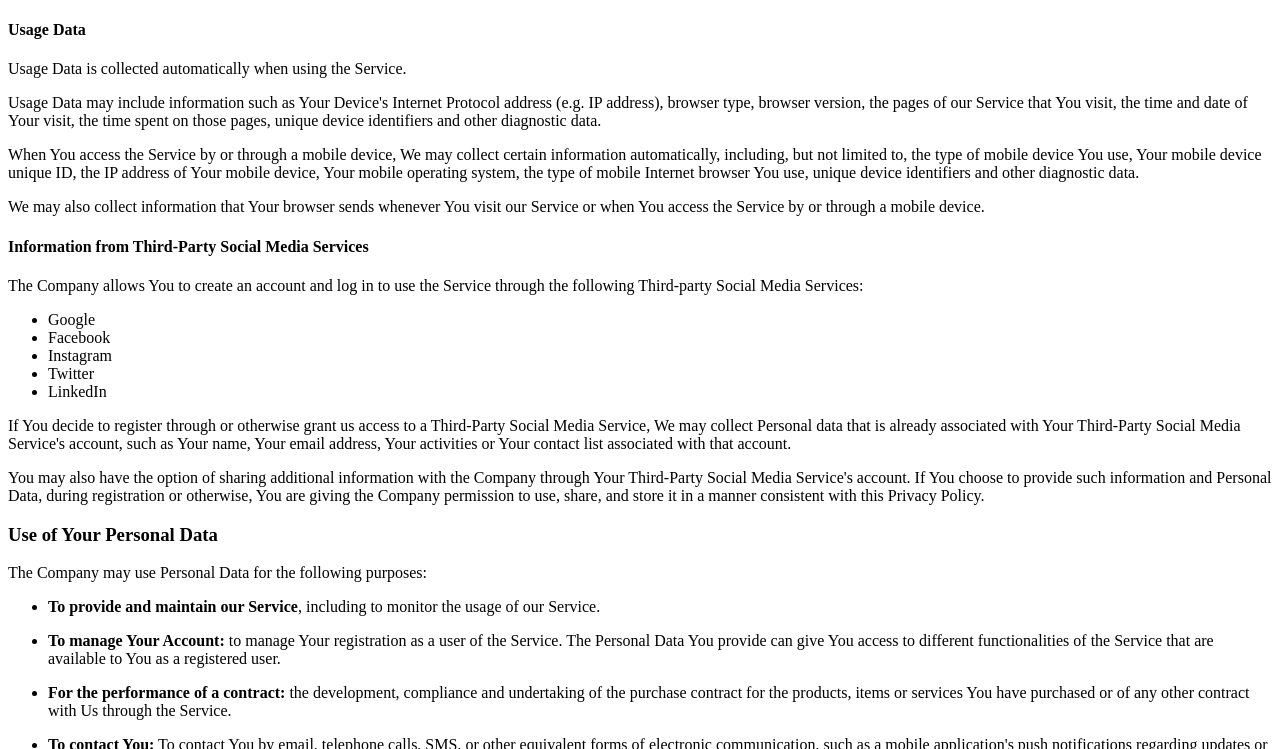
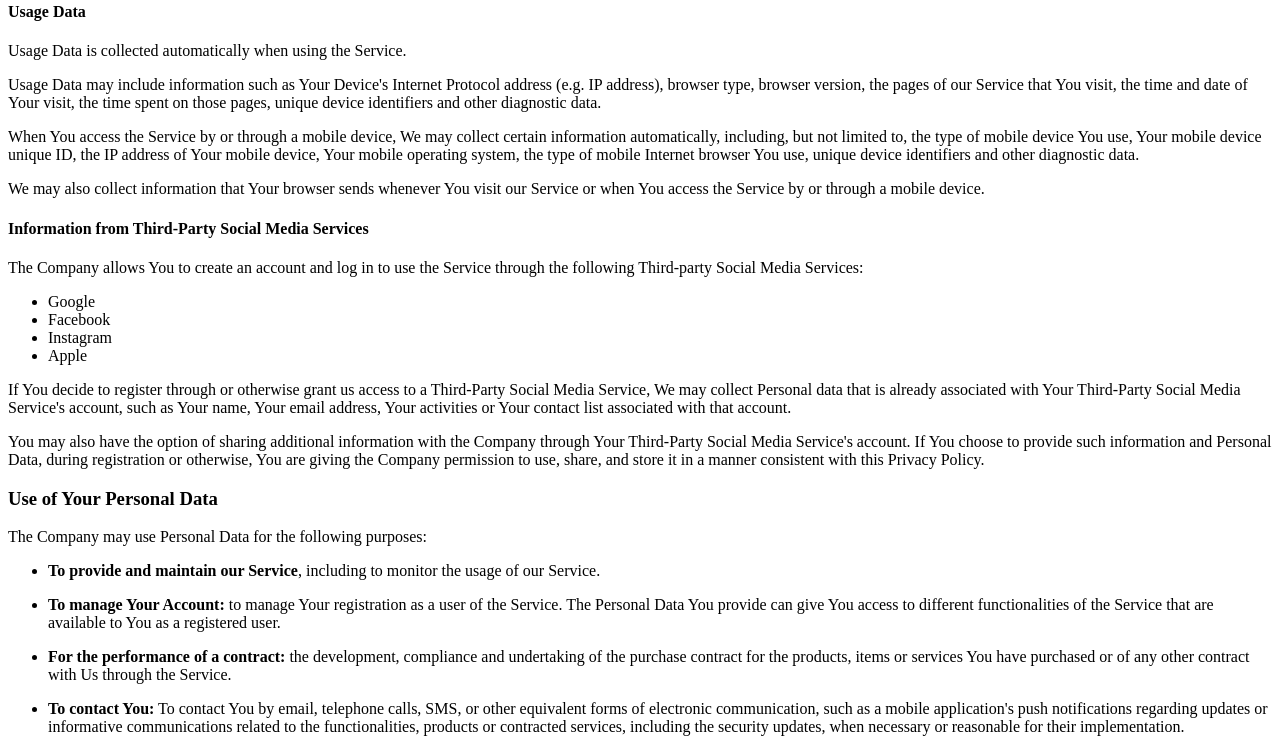
Before and after one commit to Mad-Hatterz/Mad-Hatterz.github.io, a plain HTML site: page index.html in a window 1280 px wide. Shown: the part 1073-1822 px from the top of the page. Drawn offline with Linux system fonts and the light colour scheme.

Commit message:
Fixing Phrasing

```diff
--- a/index.html
+++ b/index.html
@@ -1,7 +1,7 @@
 <h1>Privacy Policy</h1>
 <p>Last updated: March 27, 2024</p>
 <p>This Privacy Policy describes Our policies and procedures on the collection, use and disclosure of Your information when You use the Service and tells You about Your privacy rights and how the law protects You.</p>
-<p>We use Your Personal data to provide and improve the Service. By using the Service, You agree to the collection and use of information in accordance with this Privacy Policy. This Privacy Policy has been created with the help of the <a href="https://www.termsfeed.com/privacy-policy-generator/" target="_blank">Privacy Policy Generator</a>.</p>
+<p>We use Your Personal data to provide and improve the Service. By using the Service, You agree to the collection and use of information in accordance with this Privacy Policy.</p>
 <h2>Interpretation and Definitions</h2>
 <h3>Interpretation</h3>
 <p>The words of which the initial letter is capitalized have meanings defined under the following conditions. The following definitions shall have the same meaning regardless of whether they appear in singular or in plural.</p>
@@ -63,8 +63,7 @@
 <li>Google</li>
 <li>Facebook</li>
 <li>Instagram</li>
-<li>Twitter</li>
-<li>LinkedIn</li>
+<li>Apple</li>
 </ul>
 <p>If You decide to register through or otherwise grant us access to a Third-Party Social Media Service, We may collect Personal data that is already associated with Your Third-Party Social Media Service's account, such as Your name, Your email address, Your activities or Your contact list associated with that account.</p>
 <p>You may also have the option of sharing additional information with the Company through Your Third-Party Social Media Service's account. If You choose to provide such information and Personal Data, during registration or otherwise, You are giving the Company permission to use, share, and store it in a manner consistent with this Privacy Policy.</p>
```
